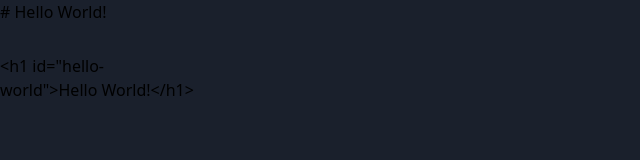
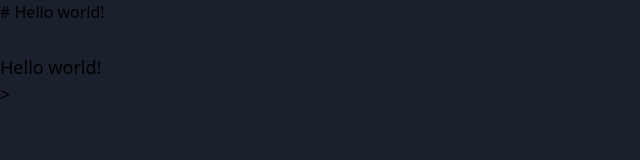
Before and after one commit to jonarroh/markVue, a Vue app: page / in a window 1280 px wide. Shown: the top 160 px of the page, without its empty margins (0-640 px from the left). Built offline with nearby package versions, Linux system fonts and the light colour scheme.

Commit message:
🐛 fixed output

```diff
--- a/src/components/inputMark.vue
+++ b/src/components/inputMark.vue
@@ -1,13 +1,18 @@
 <template>
 	<div class="grid-cols-6">
 		<textarea
-			class="w-full h-full border-none p-6"
+			class="w-full h-screen border-none p-6"
 			v-model="inputText"
 		></textarea>
 	</div>
 </template>
 
 <script lang="ts" setup>
+import { onMounted } from 'vue';
 import { useText } from '../composables/useText';
 const { inputText } = useText();
+
+onMounted(() => {
+	inputText.value = '# Hello world!';
+});
 </script>
--- a/src/components/outputText.vue
+++ b/src/components/outputText.vue
@@ -1,9 +1,11 @@
 <template>
 	<div class="grid-cols-6">
-		<textarea
-			class="w-full h-full border-none p-6"
-			v-model="outputText"
-		></textarea>
+		<div
+			class="w-full h-screen border-none p-6"
+			v-html="outputText"
+		></div>
+
+		>
 	</div>
 </template>
 
@@ -17,3 +19,9 @@ const outputText = computed(() => {
 	return marked(inputText.value);
 });
 </script>
+
+<style scoped>
+div {
+	font-size: 18px;
+}
+</style>
--- a/src/style.css
+++ b/src/style.css
@@ -7,8 +7,21 @@ textarea {
 	scroll-behavior: smooth;
 	background-color: #1a202c;
 	resize: none;
+	overflow: hidden;
 }
 
 textarea:focus {
 	outline: none;
 }
+
+code {
+	font-family: 'consolas', monospace;
+	color: #e0e0e0;
+	padding: 5px;
+	background-color: #0b1015;
+	width: 100%;
+	border-radius: 5px;
+}
+a {
+	color: rgb(34, 119, 204);
+}
```
Also changed, not shown: package.json (+11 -11 lines).
